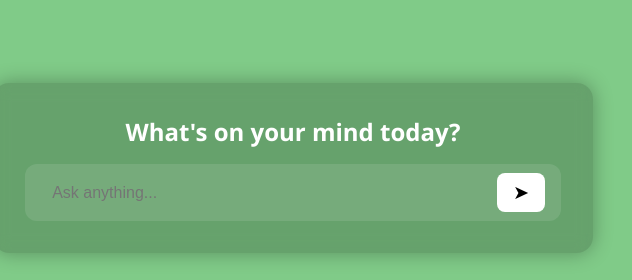
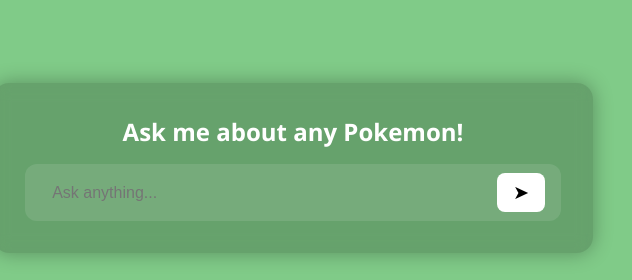
Before and after one commit to AlexY305/UHackathon, a website: page front-end/chat.html in a window 1280 px wide. Shown: the part 232-512 px from the top of the page, 647-1279 px from the left. Drawn offline with Linux system fonts and the light colour scheme.

Commit message:
changed message header for chat

```diff
--- a/front-end/chat.html
+++ b/front-end/chat.html
@@ -15,7 +15,7 @@
 
   <!-- Main chat area -->
   <div class="chat-wrapper">
-    <h2>What's on your mind today?</h2>
+    <h2>Ask me about any Pokemon!</h2>
     <div class="chat-bar">
       <input type="text" id="userInput" placeholder="Ask anything..." />
       <button onclick="sendMessage()">➤</button>
```
